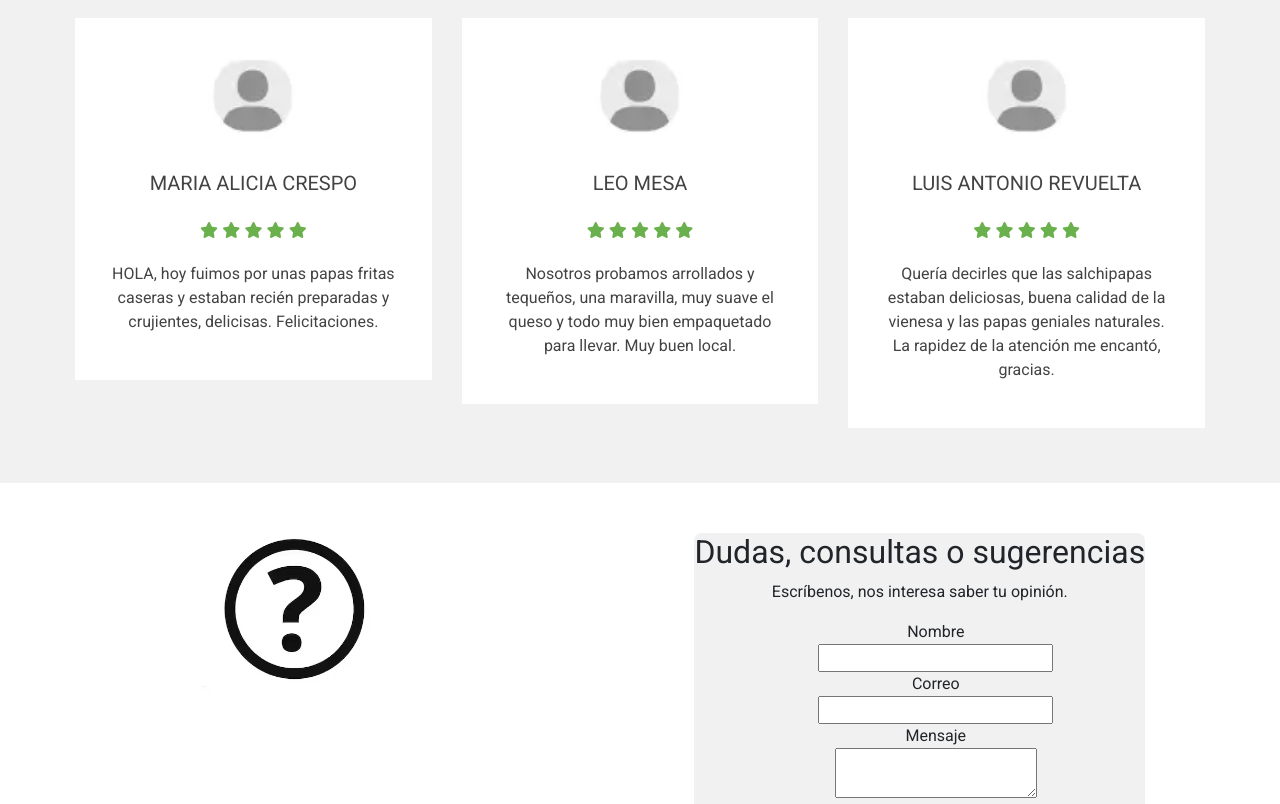
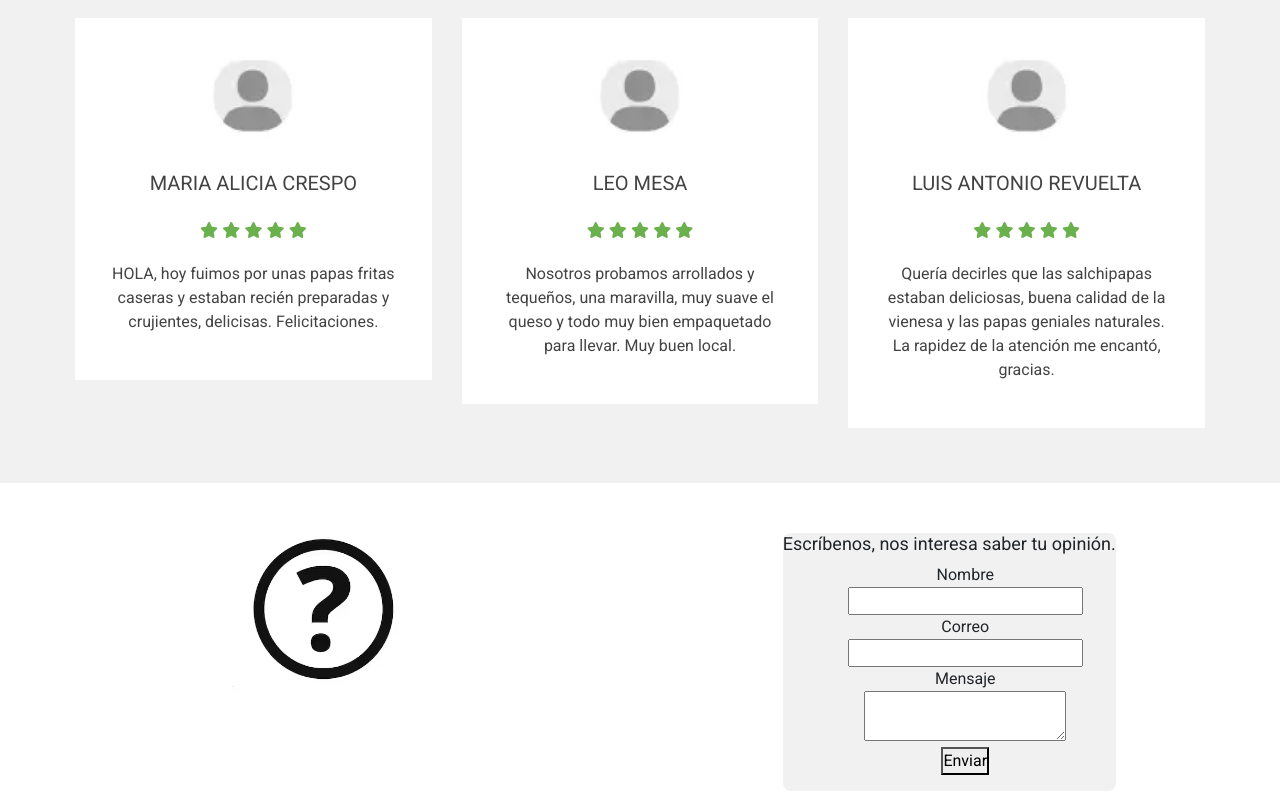
Before and after one commit to ChristianMarquezE/Fritosymas, a website: page index.html in a window 1280 px wide. Shown: the part 1197-2001 px from the top of the page. Drawn offline with nearby package versions, Linux system fonts and the light colour scheme; files whose address does not match are found by name.

Commit message:
Cambio en los títulos

```diff
--- a/index.html
+++ b/index.html
@@ -94,7 +94,7 @@
 
         <!--  Imágenes de productos novedosos -->
 
-        <h1 class="centrado padding-top-25">Productos novedosos</h1>
+        <h1 class="centrado padding-top-25">Productos</h1>
         <section class="container-fluid">
           <div class="products centrado">
             <a class="products__card col-full col-lg-2 centrado margin-25-top-bottom" href="pages/productos/arrollados-primavera.html">
@@ -202,8 +202,7 @@
       <!-- Subtítulo y casillas para poner datos y mensaje -->
       <section class="centrado margin-50 products__card">
         <!-- Título -->
-        <h2 class="roboto-regular">Dudas, consultas o sugerencias</h3>
-          <p class="roboto-regular">Escríbenos, nos interesa saber tu opinión.</p>
+        <h2 class="roboto-regular font-size-large">Escríbenos, nos interesa saber tu opinión.</h3>
           <form action="url" method="get o post">
           <ul>
               <li class="centrado roboto-regular"><label for="name">Nombre</label></li>
--- a/scss/layout/_index.scss
+++ b/scss/layout/_index.scss
@@ -44,6 +44,10 @@
     font-size: x-large;
 
   }
+  //Tamaño letra
+  .font-size-large{
+    font-size: large;
+    }
 
 //Margin
   .margin-25{
```
Also changed, not shown: pages/acerca-de.html (+1 -2 lines), css/styles.css, 1 other file.
